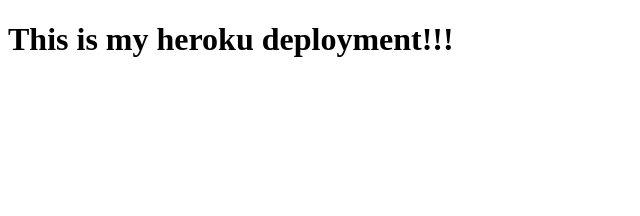
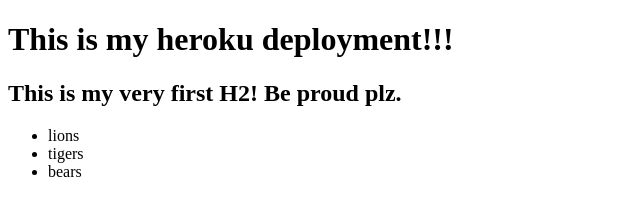
Before and after one commit to bridgecrew-perf6/Deployment-Demo-3, a website: page index.html in a window 1280 px wide. Shown: the whole page, without its empty margins (0-640 px from the left). Drawn offline with Linux system fonts and the light colour scheme.

Commit message:
second commit

```diff
--- a/index.html
+++ b/index.html
@@ -8,5 +8,11 @@
 </head>
 <body>
   <h1>This is my heroku deployment!!!</h1>
+  <h2>This is my very first H2! Be proud plz.</h2>
+  <ul>
+    <li>lions</li>
+    <li>tigers</li>
+    <li>bears</li>
+  </ul>
 </body>
 </html>
```
